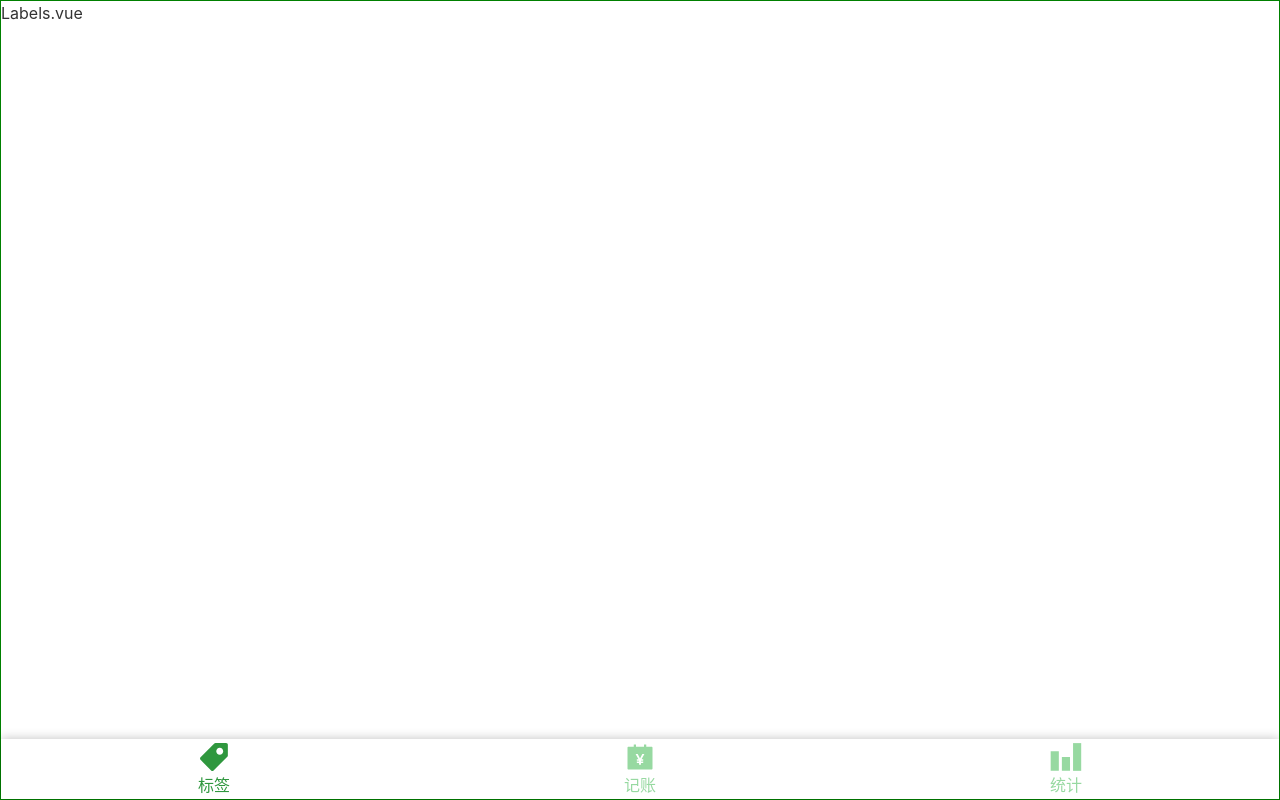
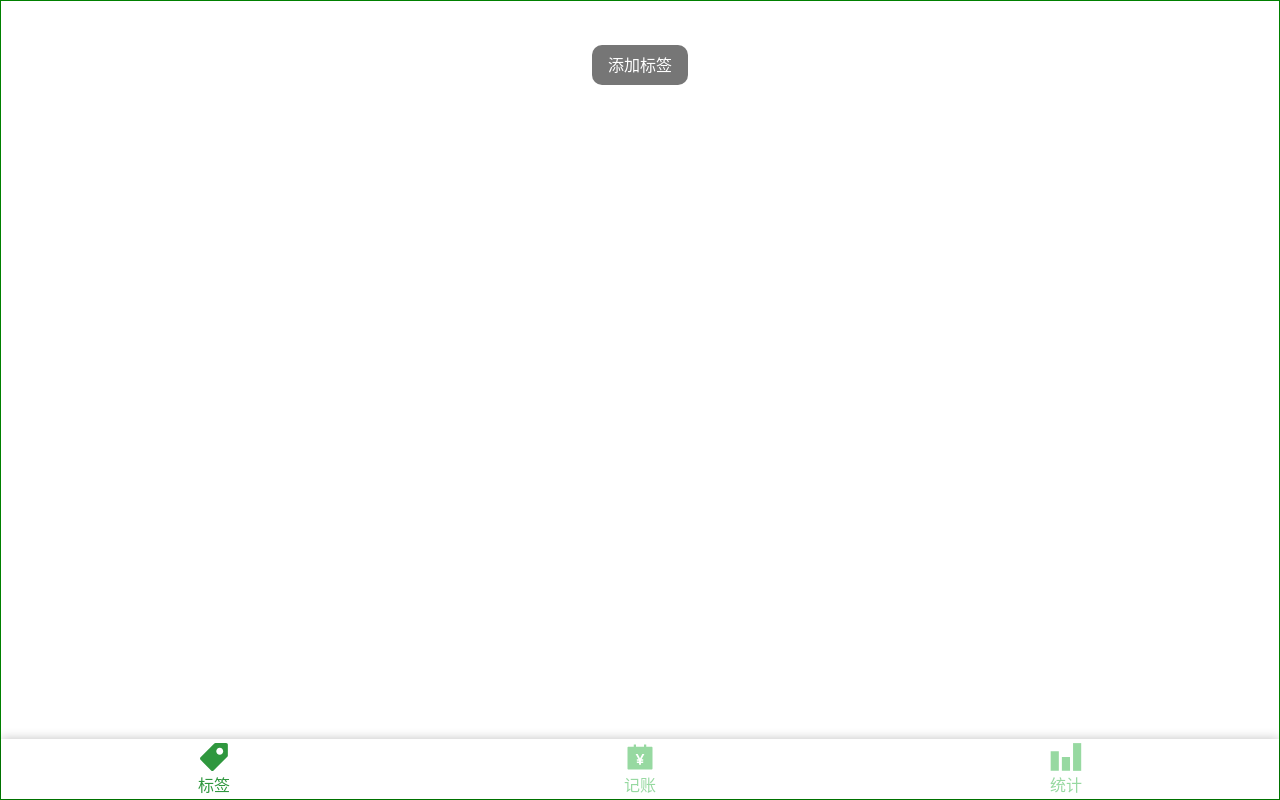
Before and after one commit to lgm11/money, a Vue app: page /#/labels in a window 1280 px wide. Built offline with nearby package versions, Linux system fonts and the light colour scheme.

Commit message:
展示和创建标签

```diff
--- a/src/model.ts
+++ b/src/model/recordListModel.ts
@@ -1,4 +1,4 @@
-const model = {
+const recordListModel = {
     fetch(){
         return JSON.parse(window.localStorage.getItem('recordList')||'[]')as RecordItem[]
     },//获取数据，读
@@ -10,4 +10,4 @@
     }
 }
 
-export default model
+export default recordListModel
--- /dev/null
+++ b/src/model/tagListModel.ts
@@ -0,0 +1,25 @@
+type TagListModel = {
+    data:string[]
+    fetch:() => string[]
+    create:(name:string) => 'success' | 'duplicated'
+    save:() => void
+}
+const tagListModel:TagListModel = {
+    data:[],
+    fetch(){
+        this.data = JSON.parse(window.localStorage.getItem('tagList')||'[]')
+        return this.data
+    },//获取数据，读
+    create(name:string){
+        if(this.data.indexOf(name)>=0){return 'duplicated'}
+        this.data.push(name)
+        this.save()
+        return 'success'
+    },
+    save(){
+        window.localStorage.setItem('tagList',JSON.stringify(this.data))
+    },//保存数据，写
+
+}
+
+export default tagListModel
--- a/src/views/Labels.vue
+++ b/src/views/Labels.vue
@@ -1,15 +1,71 @@
 <template>
     <Layout>
-        Labels.vue
+        <ol class="tags">
+            <li v-for="tag in tags" :key="tag">
+                <span>
+                    {{tag}}
+                </span>
+                <Icon name="right"/>
+            </li>
+        </ol>
+        <div class="createTag-wrapper">
+            <button class="createTag" @click="createTag">
+                添加标签
+            </button>
+        </div>
     </Layout>
 </template>
 
 <script>
-    export default {
-
+import tagListModel from '@/model/tagListModel';
+import Vue from 'vue';
+import { Component} from 'vue-property-decorator';
+tagListModel.fetch()
+@Component
+export default class Labels extends Vue{
+    tags = tagListModel.data
+    createTag(){
+        const name = window.prompt('请输入标签名')
+        if(name){
+           const message = tagListModel.create(name)
+           if(message === 'duplicated'){
+               window.alert('标签名重复了')
+           }else if(message === 'success'){
+               window.alert('添加成功')
+           }
+        }
     }
+}
 </script>
 
 <style lang="scss" scoped>
+    .tags{
+        padding-left: 16px;
+        > li{
+            min-height: 44px;
+            display: flex;
+            align-items: center;
+            justify-content: space-between;
+            border-bottom: 1px solid #e6e6e6;
+            svg{
+                width: 20px;
+                height: 20px;
+                margin-right: 16px;
+            }
+        }
+    }
+    .createTag{//button是内联元素,想要用text-align居中需要用在父元素
+        background: #767676;
+        color: white;
+        border-radius: 10px;
+        border: none;
+        height: 40px;
+        padding: 0 16px;
+        &-wrapper{
+            text-align: center;
+            padding: 16px;
+            margin-top: 28px;
 
+        }
+    }
 </style>
--- a/src/views/Money.vue
+++ b/src/views/Money.vue
@@ -13,11 +13,13 @@
 import Type from '@/components/Money/Type.vue'
 import NumberPad from '@/components/Money/NumberPad.vue'
 import { Component, Watch} from 'vue-property-decorator';
-import model from '@/model'
-const recordList = model.fetch()
+import recordListModel from '@/model/recordListModel'
+import tagListModel from '@/model/tagListModel'
+const recordList = recordListModel.fetch()
+const tagList = tagListModel.fetch()
 @Component({components:{Tags,Notes,Type,NumberPad}})
 export default class Money extends Vue{
-    tags=['衣','食','住','行'];
+    tags=tagList;
     recordList :RecordItem[] = recordList;
     record :RecordItem = {tags:[],notes:'',type:'-',account:0}
     onUpdateTags(tag:string[]){
@@ -30,13 +32,13 @@
         this.record.account = parseFloat(value)
     }
     saveRecord(){
-        const record2 :RecordItem = model.clone(this.record)
+        const record2 :RecordItem = recordListModel.clone(this.record)
         record2.createAt = new Date()
         this.recordList.push(record2)
     }
     @Watch('recordList')
     onRecordListchanged(){
-        model.save(this.recordList)
+        recordListModel.save(this.recordList)
     }
 }
 
```
Also changed, not shown: src/assets/icons/right.svg (added).
